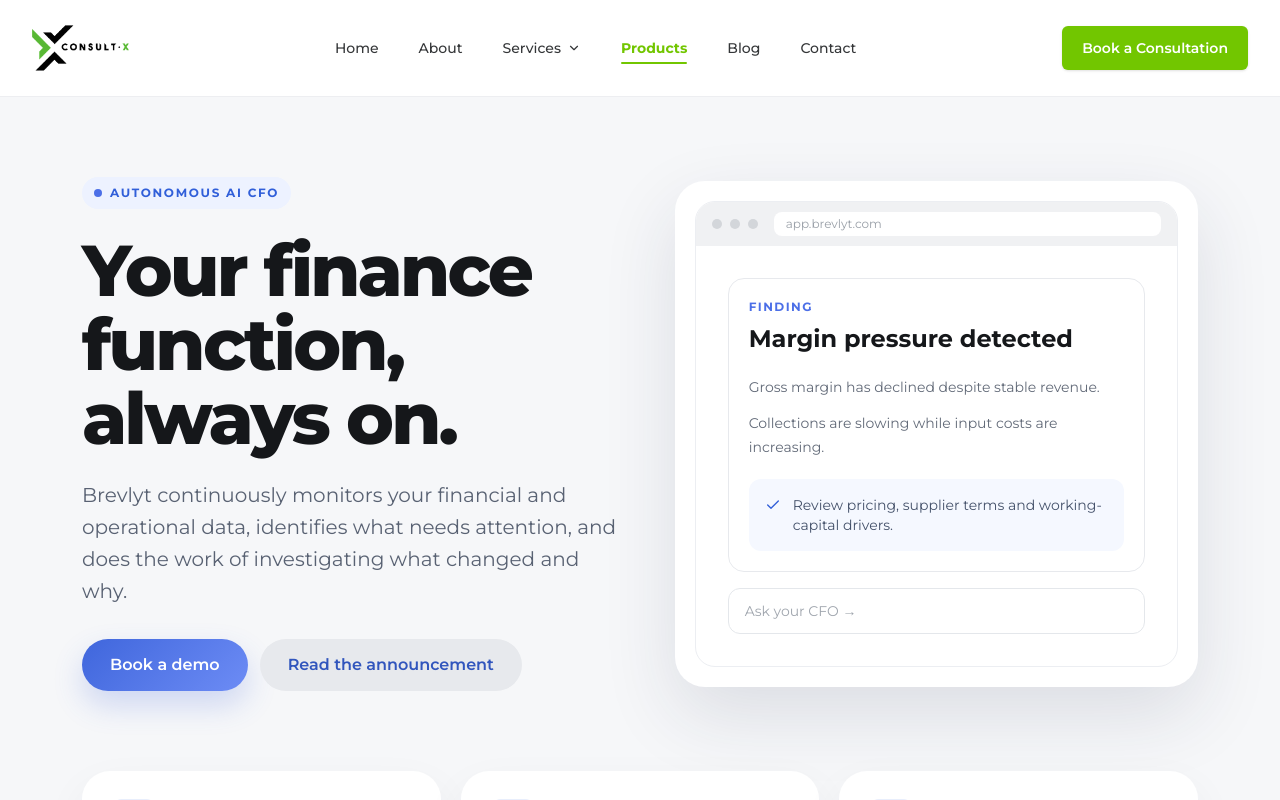
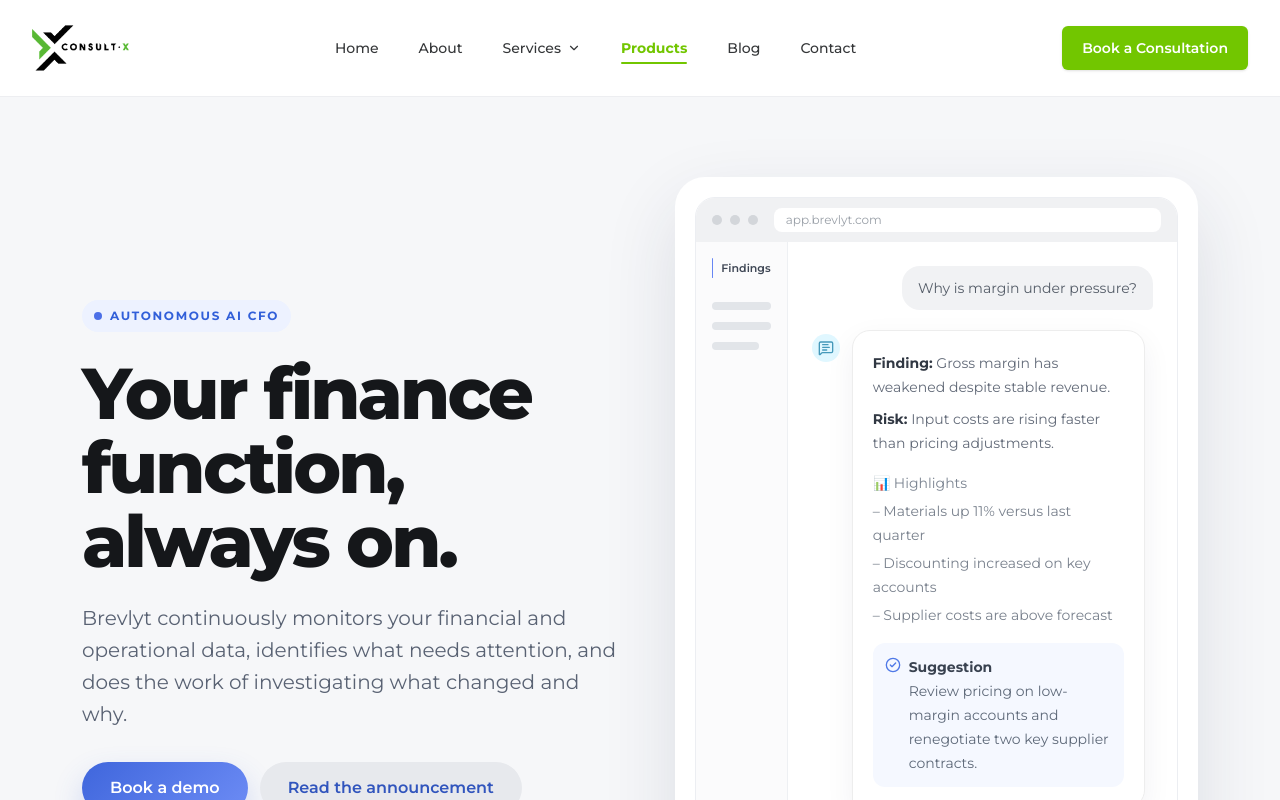
Before and after one commit to CraigUlyate/consultx.github.io, a Next.js app in the folder website/: page /products/brevlyt in a window 1280 px wide. Shown: the top 800 px of the page. Built offline with nearby package versions, Linux system fonts and the light colour scheme.

Commit message:
Use animated Brevlyt panel on product page

```diff
--- a/website/src/app/products/brevlyt/page.tsx
+++ b/website/src/app/products/brevlyt/page.tsx
@@ -1,6 +1,7 @@
 import type { Metadata } from "next";
 import Link from "next/link";
-import { Check, Eye, Search, TrendingUp } from "lucide-react";
+import { Eye, Search, TrendingUp } from "lucide-react";
+import { BrevlytPanelAnimation } from "@/components/products/BrevlytPanelAnimation";
 
 export const metadata: Metadata = {
   title: "Brevlyt AI CFO",
@@ -59,31 +60,7 @@
           </div>
 
           <div className="rounded-[30px] bg-white p-4 shadow-[0_28px_75px_rgba(29,42,72,.12)] md:p-5">
-            <div className="overflow-hidden rounded-[20px] border border-[#eceef2] bg-white">
-              <div className="flex h-11 items-center gap-2 bg-[#f0f1f3] px-4">
-                <span className="h-2.5 w-2.5 rounded-full bg-[#d3d6da]" />
-                <span className="h-2.5 w-2.5 rounded-full bg-[#d3d6da]" />
-                <span className="h-2.5 w-2.5 rounded-full bg-[#d3d6da]" />
-                <div className="ml-2 flex-1 rounded-lg bg-white px-3 py-1 text-xs text-[#9aa0a8]">
-                  app.brevlyt.com
-                </div>
-              </div>
-              <div className="p-6 md:p-8">
-                <div className="rounded-2xl border border-[#e7e9ed] p-5">
-                  <p className="text-xs font-bold tracking-[0.12em] text-[#4c6fe7] uppercase">Finding</p>
-                  <h2 className="mt-2 text-2xl font-bold">Margin pressure detected</h2>
-                  <div className="mt-5 space-y-3 text-sm leading-6 text-[#626a78]">
-                    <p>Gross margin has declined despite stable revenue.</p>
-                    <p>Collections are slowing while input costs are increasing.</p>
-                  </div>
-                  <div className="mt-5 flex gap-3 rounded-xl bg-[#f5f8ff] p-4 text-sm text-[#44516a]">
-                    <Check className="mt-0.5 h-4 w-4 shrink-0 text-[#315fd9]" />
-                    Review pricing, supplier terms and working-capital drivers.
-                  </div>
-                </div>
-                <div className="mt-4 rounded-xl border border-[#e4e7eb] px-4 py-3 text-sm text-[#a0a6ae]">Ask your CFO →</div>
-              </div>
-            </div>
+            <BrevlytPanelAnimation />
           </div>
         </div>
       </section>
```
